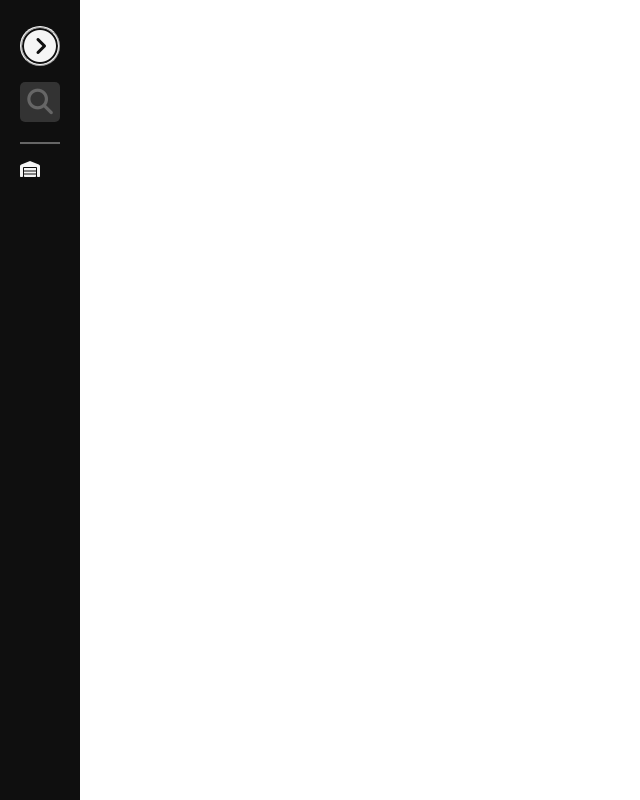
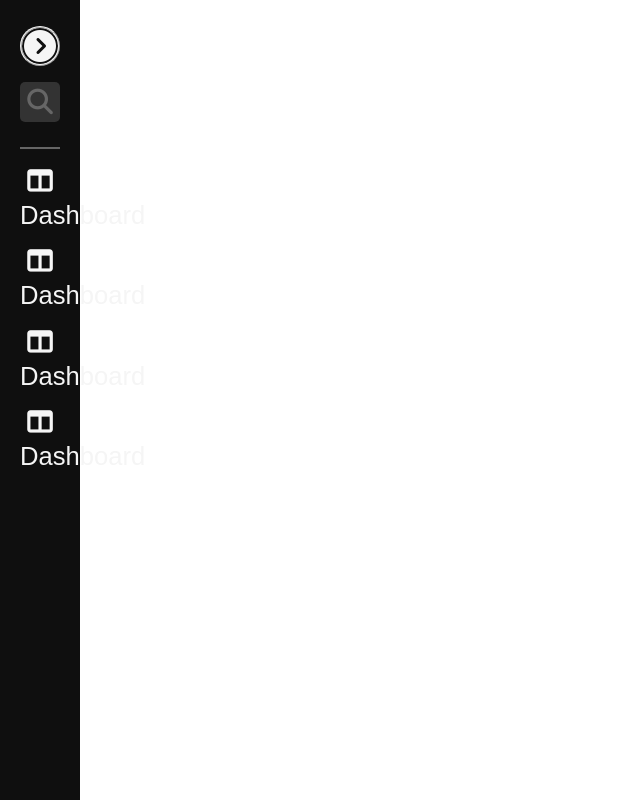
Before and after one commit to CaimeoAI/project-react-sm-base, a React (Create React App) app: page / in a window 1280 px wide. Shown: the whole page, without its empty margins (0-640 px from the left). Built offline with nearby package versions, Linux system fonts and the light colour scheme.

Commit message:
started creating menu items for sidebar01

```diff
--- a/src/components/sidebar01/Navbar.js
+++ b/src/components/sidebar01/Navbar.js
@@ -25,7 +25,7 @@ export default function Navbar() {
 
         <div className="search-bar">
             <div className="search-icon">
-                <i class="fa-solid fa-magnifying-glass"></i>
+                <i className="fa-solid fa-magnifying-glass"></i>
             </div>
             <input type="text" placeholder='search...' />
         </div>
@@ -33,12 +33,40 @@ export default function Navbar() {
         <div className="section-divider"></div>
 
         <div className="mid-section">
-            <div className="menu-item-one">
-              <div className="menu-item-one-icon">
-                <i className="fa-solid fa-warehouse"></i>
-              </div>
-              <div className="menu-item-one-name"></div>
-            </div>
+            <ul>
+              <li>
+                <a className='menu-item'>
+                  <div className="menu-icon">
+                    <i className="fa-solid fa-table-columns"></i>
+                  </div>
+                  Dashboard
+                </a>
+              </li>
+              <li>
+                <a className='menu-item'>
+                  <div className="menu-icon">
+                      <i className="fa-solid fa-table-columns"></i>
+                  </div>
+                  Dashboard
+                </a>
+              </li>
+              <li>
+                <a className='menu-item'>
+                  <div className="menu-icon">
+                    <i className="fa-solid fa-table-columns"></i>
+                  </div>
+                  Dashboard
+                </a>
+              </li>
+              <li>
+                <a className='menu-item'>
+                  <div className="menu-icon">
+                    <i className="fa-solid fa-table-columns"></i>
+                  </div>
+                  Dashboard
+                </a>
+              </li>
+            </ul>
         </div>
     </div>
   )
--- a/src/components/sidebar01/navbar.scss
+++ b/src/components/sidebar01/navbar.scss
@@ -59,6 +59,7 @@
     .top-section {
         position: relative;
     }
+
     .collapse-btn {
         color: whitesmoke;
         min-width: 40px;
@@ -111,8 +112,34 @@
     }
 
     .section-divider {
-        margin-bottom: 1rem;
+        height: 0.5rem;
         border-bottom: 3px ridge #666;
+    }
+
+    .mid-section {
+        position: relative;
+
+        ul {
+
+            li {
+                list-style-type: none;
+                margin: 0.7rem 0;
+
+                .menu-item {
+                    text-decoration: none;
+                    font-size: 1.6rem;
+                    display: block;
+
+                    .menu-icon {
+                        display: inline-block;
+                        height: 40px;
+                        width: 40px;
+                        line-height: 40px;
+                        text-align: center;
+                    }
+                }
+            }
+        }
     }
 }
 
```
